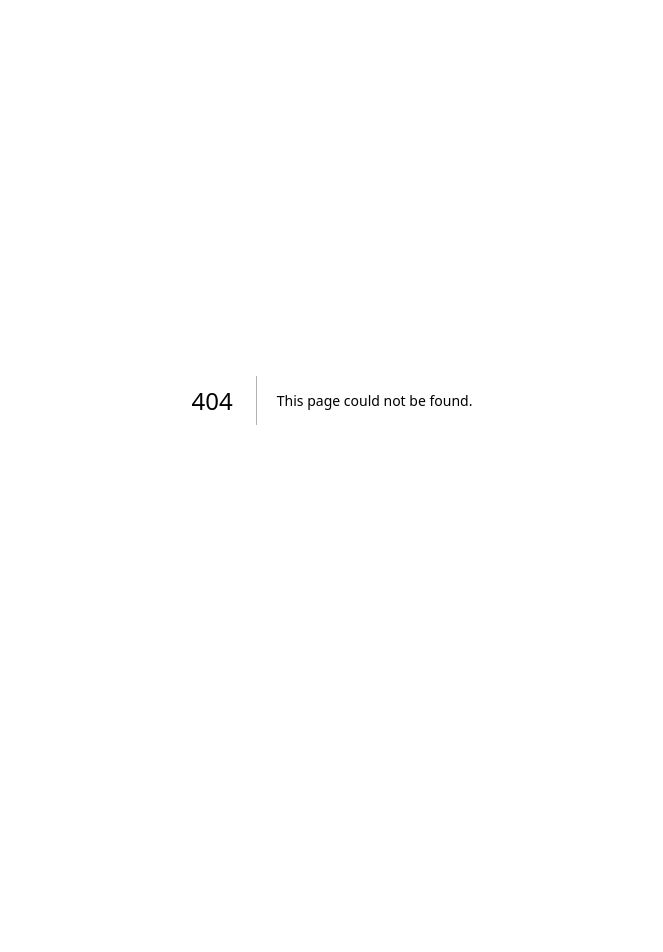
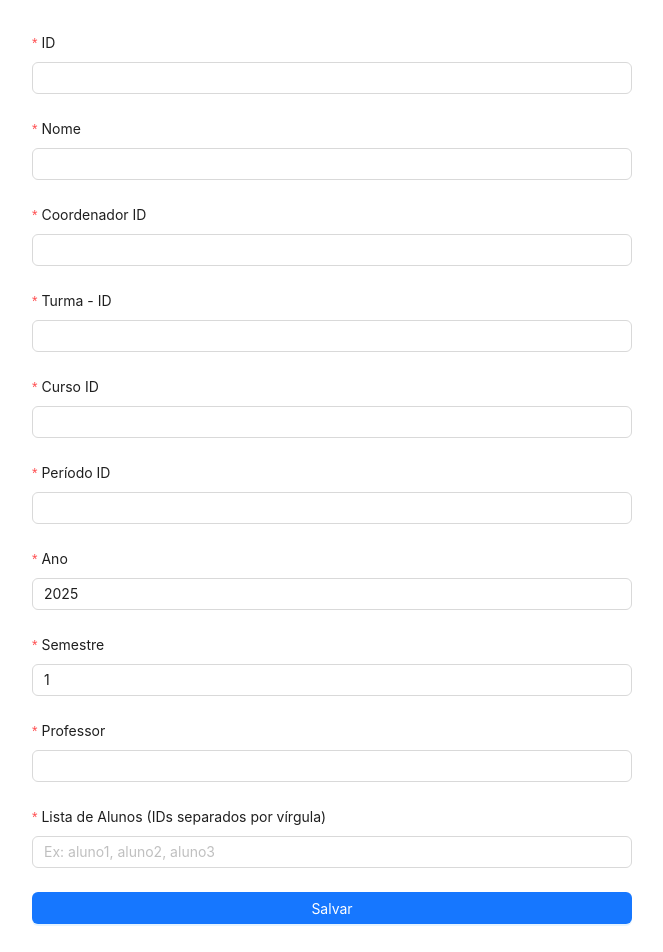
Before and after one commit to Fabrica-Unisales/pie-manager-front, a Next.js app: page /controle in a window 1280 px wide. Before the commit this address had no page. Shown: the top 952 px of the page, without its empty margins (308-971 px from the left). Before the commit the page ends 800 px from the top, so only its background shows below. Built offline with nearby package versions, Linux system fonts and the light colour scheme; what @ant-design/nextjs-registry would draw is missing.

Commit message:
feat: adicionei página de Controle de Cursos e Turmas e link no menu

```diff
--- /dev/null
+++ b/src/app/controle/page.js
@@ -0,0 +1,132 @@
+'use client';
+import React from 'react';
+import { Form, Input, InputNumber, Button } from 'antd';
+
+export default function ControleCursosTurmasForm({ params }) {
+    const [form] = Form.useForm();
+
+    const onFinish = (values) => {
+        console.log('Form values:', values);
+    };
+
+    const exampleData = {
+        id: '',
+        nome: '',
+        coordenador_id: '',
+        listaTurmas: [
+            {
+                id: '',
+                curso_id: '',
+                periodo_id: '',
+                ano: 2025,
+                semestre: 1,
+                professor: '',
+                listaAlunos: [],
+            },
+        ],
+    };
+
+    return (
+        <Form
+            form={form}
+            layout="vertical"
+            initialValues={exampleData}
+            onFinish={onFinish}
+            style={{ maxWidth: 600, margin: '0 auto', marginTop: 32 }}
+        >
+            <Form.Item
+                label="ID"
+                name="id"
+                rules={[{ required: true, message: 'Por favor, insira o ID.' }]}
+            >
+                <Input />
+            </Form.Item>
+
+            <Form.Item
+                label="Nome"
+                name="nome"
+                rules={[{ required: true, message: 'Por favor, insira o nome.' }]}
+            >
+                <Input />
+            </Form.Item>
+
+            <Form.Item
+                label="Coordenador ID"
+                name="coordenador_id"
+                rules={[{ required: true, message: 'Por favor, insira o Coordenador ID.' }]}
+            >
+                <Input />
+            </Form.Item>
+
+            <Form.Item
+                label="Turma - ID"
+                name={['listaTurmas', 0, 'id']}
+                rules={[{ required: true, message: 'Por favor, insira o ID da turma.' }]}
+            >
+                <Input />
+            </Form.Item>
+
+            <Form.Item
+                label="Curso ID"
+                name={['listaTurmas', 0, 'curso_id']}
+                rules={[{ required: true, message: 'Por favor, insira o Curso ID.' }]}
+            >
+                <Input />
+            </Form.Item>
+
+            <Form.Item
+                label="Período ID"
+                name={['listaTurmas', 0, 'periodo_id']}
+                rules={[{ required: true, message: 'Por favor, insira o Período ID.' }]}
+            >
+                <Input />
+            </Form.Item>
+
+            <Form.Item
+                label="Ano"
+                name={['listaTurmas', 0, 'ano']}
+                rules={[{ required: true, message: 'Por favor, insira o Ano.' }]}
+            >
+                <InputNumber min={2000} max={2100} style={{ width: '100%' }} />
+            </Form.Item>
+
+            <Form.Item
+                label="Semestre"
+                name={['listaTurmas', 0, 'semestre']}
+                rules={[{ required: true, message: 'Por favor, insira o Semestre.' }]}
+            >
+                <InputNumber min={1} max={2} style={{ width: '100%' }} />
+            </Form.Item>
+
+            <Form.Item
+                label="Professor"
+                name={['listaTurmas', 0, 'professor']}
+                rules={[{ required: true, message: 'Por favor, insira o nome do Professor.' }]}
+            >
+                <Input />
+            </Form.Item>
+
+            <Form.Item
+                label="Lista de Alunos (IDs separados por vírgula)"
+                name={['listaTurmas', 0, 'listaAlunos']}
+                rules={[{ required: true, message: 'Por favor, insira os IDs dos Alunos.' }]}
+            >
+                <Input placeholder="Ex: aluno1, aluno2, aluno3" />
+            </Form.Item>
+
+            <Form.Item>
+                <Button type="primary" htmlType="submit" block>
+                    Salvar
+                </Button>
+            </Form.Item>
+
+            <Button
+                style={{ marginTop: 8 }}
+                block
+                onClick={() => window.location.href = '/home'}
+            >
+                Cancelar
+            </Button>
+        </Form>
+    );
+}
--- a/src/app/layout.js
+++ b/src/app/layout.js
@@ -1,3 +1,4 @@
+// src/app/layout.js
 "use client";
 import React from "react";
 import { AntdRegistry } from "@ant-design/nextjs-registry";
@@ -5,7 +6,6 @@ import { Breadcrumb, Layout, Menu, theme } from "antd";
 import { items2 } from "@/statics/menuItens";
 
 const { Header, Content, Sider } = Layout;
-
 
 const App = ({children}) => {
   const {
@@ -15,9 +15,7 @@ const App = ({children}) => {
     <html lang="en">
       <body>
         <AntdRegistry>
-
                   {children}
-
         </AntdRegistry>
       </body>
     </html>
--- a/src/statics/menuItens.js
+++ b/src/statics/menuItens.js
@@ -15,4 +15,9 @@ export const items2 = [
     icon: React.createElement(NotificationOutlined),
     label: <a href="/itens" rel="itens">Itens</a>,
   },
+ {
+  key: "controle",
+  icon: React.createElement(NotificationOutlined),
+  label: <a href="/controle" rel="controle">Controle de Cursos e Turmas</a>,
+},
 ];
```
Also changed, not shown: 1 other file (tests, documents, lock files or other folders).
